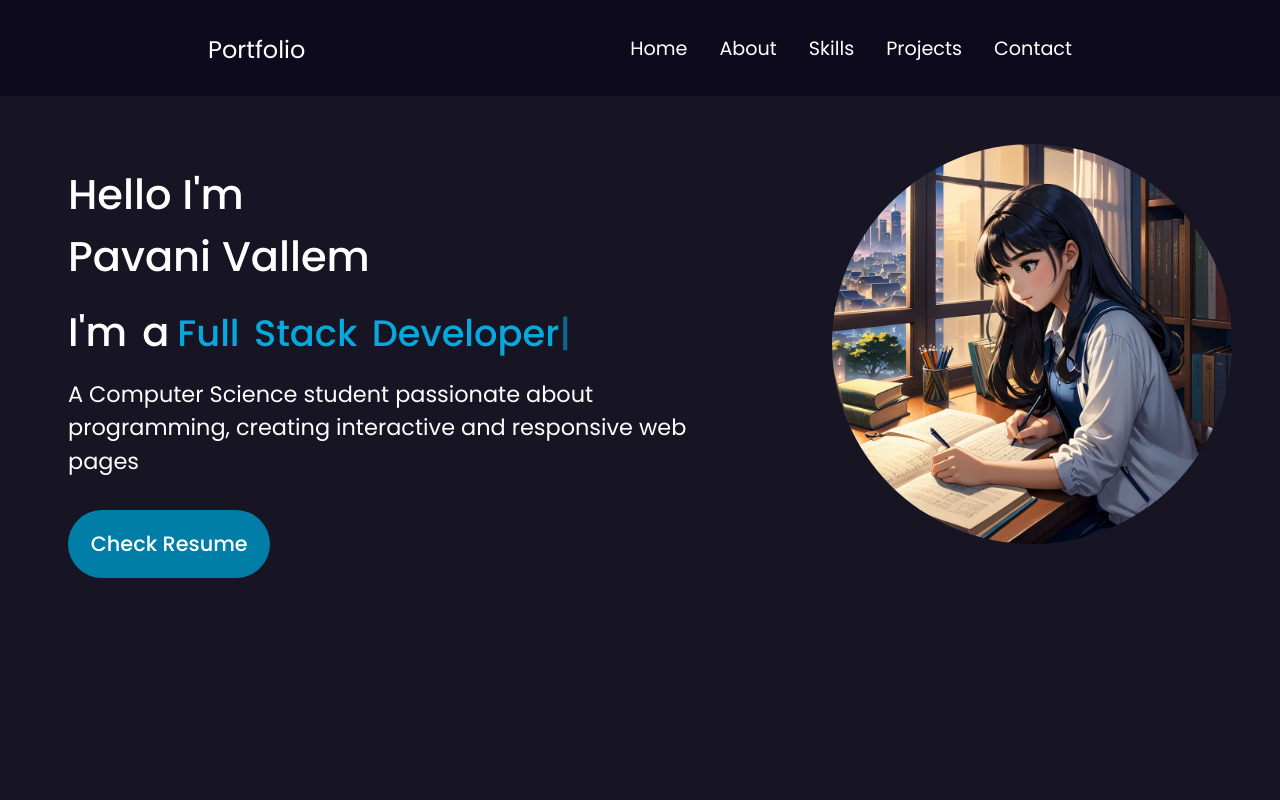
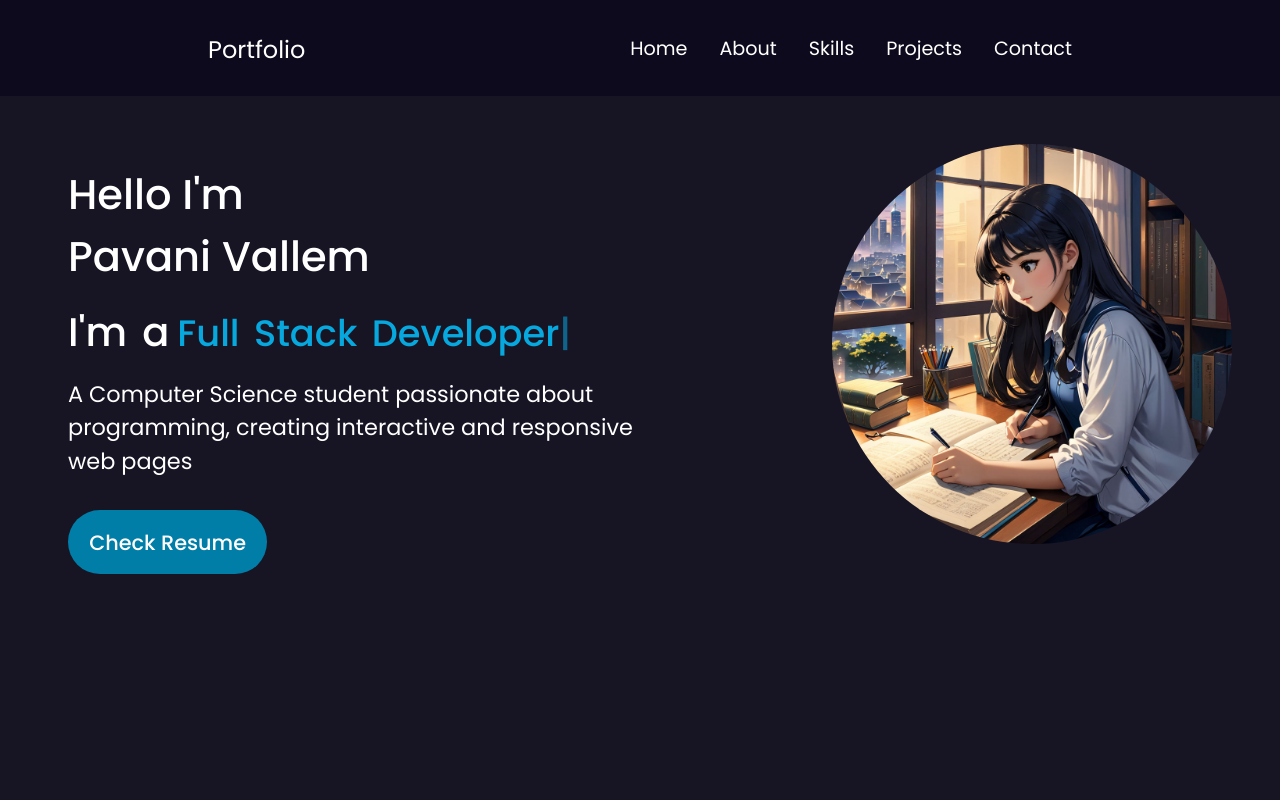
Before and after one commit to Pavani1006/Portfolio, a React (Create React App) app: page / in a window 1280 px wide. Shown: the top 800 px of the page. Built offline with nearby package versions, Linux system fonts and the light colour scheme.

Commit message:
first commit

```diff
--- a/src/components/Home.css
+++ b/src/components/Home.css
@@ -27,11 +27,11 @@
 }
 .introtxt{
     font-size: 1.4rem;
-    max-width: 40rem;
+    max-width: 38rem;
     margin-bottom: 2rem;
 }
 .resume{
-    padding: 1rem 1.3rem;
+    padding: 0.9rem 1.2rem;
     border-radius: 2.5rem;
     font-size: 1.3rem;
     font-weight: 500;
```
